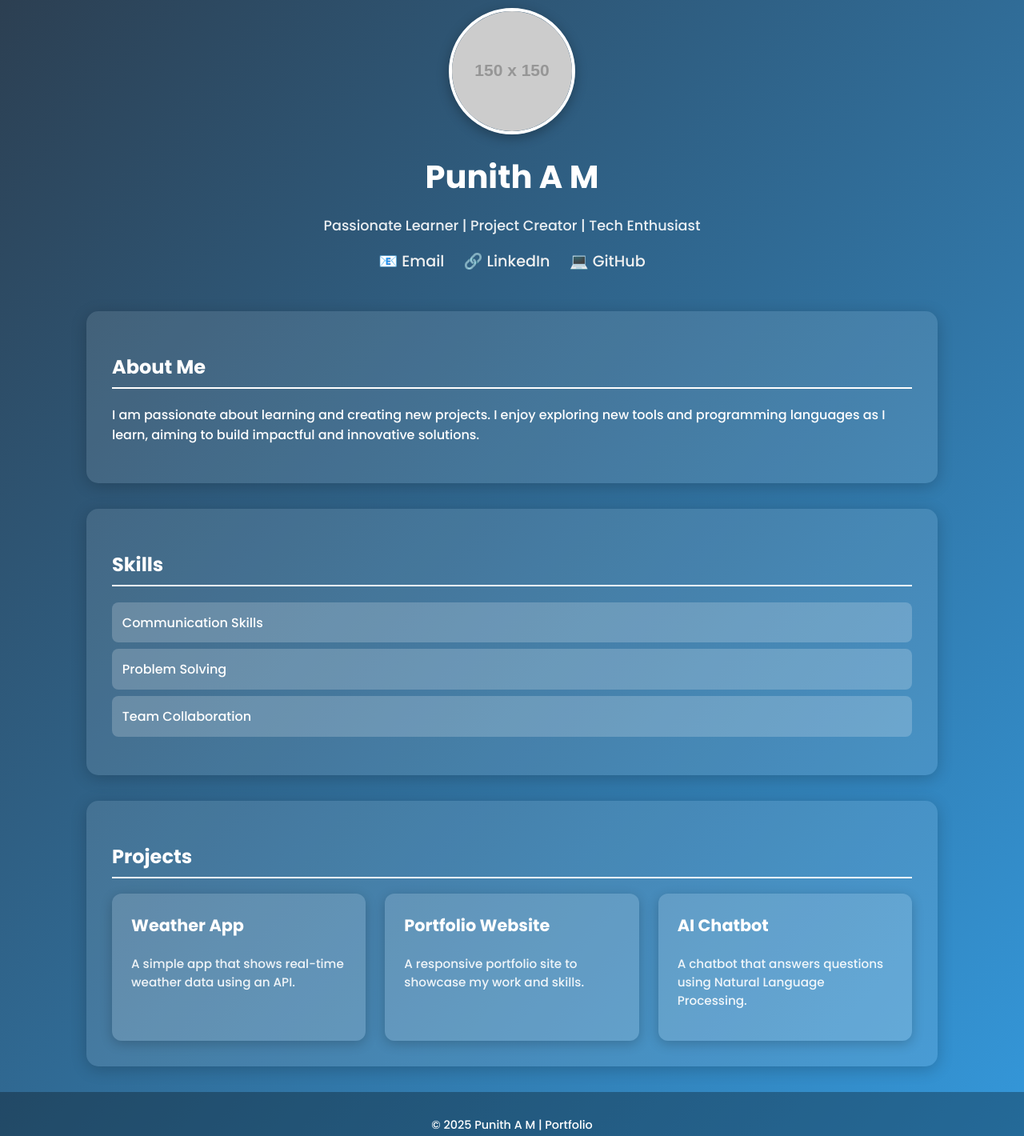
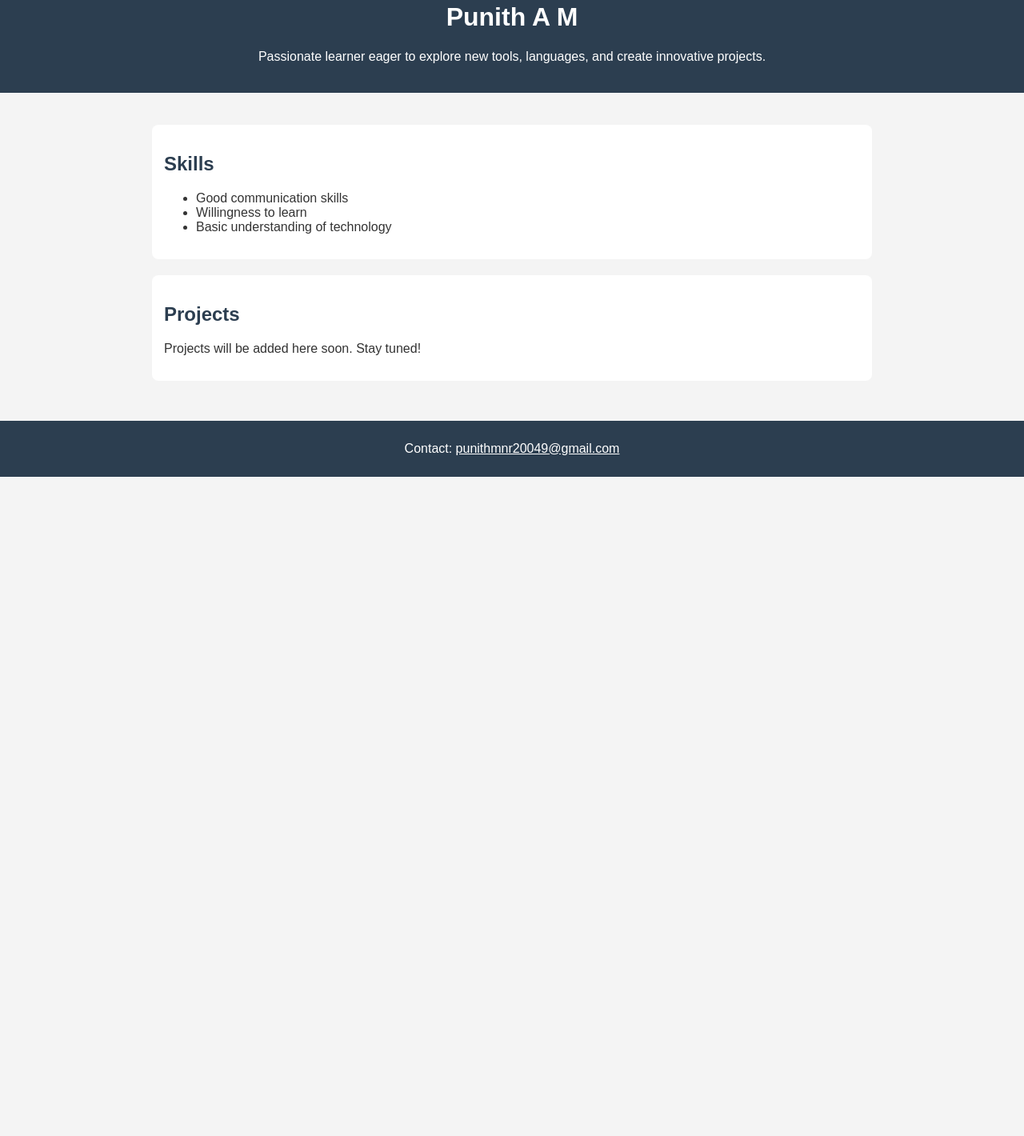
Before and after one commit to Puni817/My-Portfolio, a plain HTML site: page index.html in a window 1280 px wide. Shown: the part 38-1458 px from the top of the page at 80% size. After the commit the page ends 800 px from the top, so only its background shows below. Drawn offline with Linux system fonts and the light colour scheme; placeholder pictures from the web are drawn by us.

Commit message:
Updated portfolio 1.0 design

```diff
--- a/index.html
+++ b/index.html
@@ -5,175 +5,67 @@
     <meta name="viewport" content="width=device-width, initial-scale=1.0">
     <title>Punith A M - Portfolio</title>
     <style>
-        @import url('https://fonts.googleapis.com/css2?family=Poppins:wght@300;500;700&display=swap');
-
         body {
-            font-family: 'Poppins', sans-serif;
+            font-family: Arial, sans-serif;
             margin: 0;
             padding: 0;
-            background: linear-gradient(to bottom right, #2c3e50, #3498db);
-            color: #fff;
+            background-color: #f4f4f4;
+            color: #333;
         }
         header {
+            background: #2c3e50;
+            color: #fff;
+            padding: 20px;
             text-align: center;
-            padding: 3rem 1rem;
-            animation: fadeIn 1.2s ease-in-out;
-        }
-        header img {
-            width: 150px;
-            height: 150px;
-            border-radius: 50%;
-            border: 4px solid white;
-            box-shadow: 0 4px 15px rgba(0,0,0,0.3);
-            transition: transform 0.3s ease;
-        }
-        header img:hover {
-            transform: scale(1.05);
-        }
-        header h1 {
-            margin: 1rem 0 0;
-            font-size: 2.5rem;
-            font-weight: 700;
-        }
-        header p {
-            font-size: 1.1rem;
-            opacity: 0.9;
-        }
-        .social-links a {
-            margin: 0 10px;
-            color: #f1f1f1;
-            text-decoration: none;
-            font-size: 1.2rem;
-            transition: color 0.3s;
-        }
-        .social-links a:hover {
-            color: #ffd700;
         }
         section {
-            max-width: 1000px;
+            padding: 20px;
+            max-width: 900px;
             margin: auto;
-            padding: 2rem;
-            background: rgba(255,255,255,0.1);
-            border-radius: 15px;
-            box-shadow: 0 4px 20px rgba(0,0,0,0.2);
-            animation: slideUp 1.5s ease;
-            margin-bottom: 2rem;
         }
         h2 {
-            border-bottom: 2px solid #fff;
-            padding-bottom: 0.5rem;
+            color: #2c3e50;
         }
-        ul {
-            list-style: none;
-            padding: 0;
-        }
-        ul li {
-            background: rgba(255,255,255,0.2);
-            margin: 0.5rem 0;
-            padding: 0.8rem;
+        .skills, .projects {
+            background: white;
+            padding: 15px;
+            margin-top: 20px;
             border-radius: 8px;
-            transition: transform 0.3s;
-        }
-        ul li:hover {
-            transform: scale(1.03);
-            background: rgba(255,255,255,0.3);
-        }
-        /* Project Cards */
-        .projects-container {
-            display: grid;
-            grid-template-columns: repeat(auto-fit, minmax(250px, 1fr));
-            gap: 1.5rem;
-            margin-top: 1rem;
-        }
-        .project-card {
-            background: rgba(255,255,255,0.15);
-            padding: 1.5rem;
-            border-radius: 12px;
-            box-shadow: 0 4px 15px rgba(0,0,0,0.2);
-            transition: transform 0.3s, background 0.3s;
-            cursor: pointer;
-            text-decoration: none;
-            color: white;
-        }
-        .project-card:hover {
-            transform: translateY(-5px);
-            background: rgba(255,255,255,0.25);
-        }
-        .project-card h3 {
-            margin-top: 0;
-            font-size: 1.3rem;
-        }
-        .project-card p {
-            font-size: 0.95rem;
-            opacity: 0.9;
         }
         footer {
             text-align: center;
-            padding: 1rem;
-            background-color: rgba(0,0,0,0.3);
-            font-size: 0.9rem;
-        }
-        @keyframes fadeIn {
-            from { opacity: 0; transform: translateY(-20px); }
-            to { opacity: 1; transform: translateY(0); }
-        }
-        @keyframes slideUp {
-            from { opacity: 0; transform: translateY(30px); }
-            to { opacity: 1; transform: translateY(0); }
+            background: #2c3e50;
+            color: white;
+            padding: 10px;
+            margin-top: 30px;
         }
     </style>
 </head>
 <body>
 
     <header>
-        <img src="https://via.placeholder.com/150" alt="Profile Photo">
         <h1>Punith A M</h1>
-        <p>Passionate Learner | Project Creator | Tech Enthusiast</p>
-        <div class="social-links">
-            <a href="mailto:punithmnr20049@gmail.com">📧 Email</a>
-            <a href="https://www.linkedin.com" target="_blank">🔗 LinkedIn</a>
-            <a href="https://github.com" target="_blank">💻 GitHub</a>
-        </div>
+        <p>Passionate learner eager to explore new tools, languages, and create innovative projects.</p>
     </header>
 
     <section>
-        <h2>About Me</h2>
-        <p>
-            I am passionate about learning and creating new projects.
-            I enjoy exploring new tools and programming languages as I learn,
-            aiming to build impactful and innovative solutions.
-        </p>
-    </section>
+        <div class="skills">
+            <h2>Skills</h2>
+            <ul>
+                <li>Good communication skills</li>
+                <li>Willingness to learn</li>
+                <li>Basic understanding of technology</li>
+            </ul>
+        </div>
 
-    <section>
-        <h2>Skills</h2>
-        <ul>
-            <li>Communication Skills</li>
-            <li>Problem Solving</li>
-            <li>Team Collaboration</li>
-        </ul>
-    </section>
-
-    <section>
-        <h2>Projects</h2>
-        <div class="projects-container">
-            <a href="https://github.com/yourusername/project1" class="project-card" target="_blank">
-                <h3>Weather App</h3>
-                <p>A simple app that shows real-time weather data using an API.</p>
-            </a>
-            <a href="https://github.com/yourusername/project2" class="project-card" target="_blank">
-                <h3>Portfolio Website</h3>
-                <p>A responsive portfolio site to showcase my work and skills.</p>
-            </a>
-            <a href="https://github.com/yourusername/project3" class="project-card" target="_blank">
-                <h3>AI Chatbot</h3>
-                <p>A chatbot that answers questions using Natural Language Processing.</p>
-            </a>
+        <div class="projects">
+            <h2>Projects</h2>
+            <p>Projects will be added here soon. Stay tuned!</p>
         </div>
     </section>
 
     <footer>
-        <p>© 2025 Punith A M | Portfolio</p>
+        <p>Contact: <a href="mailto:punithmnr20049@gmail.com" style="color: #fff;">punithmnr20049@gmail.com</a></p>
     </footer>
 
 </body>
```
